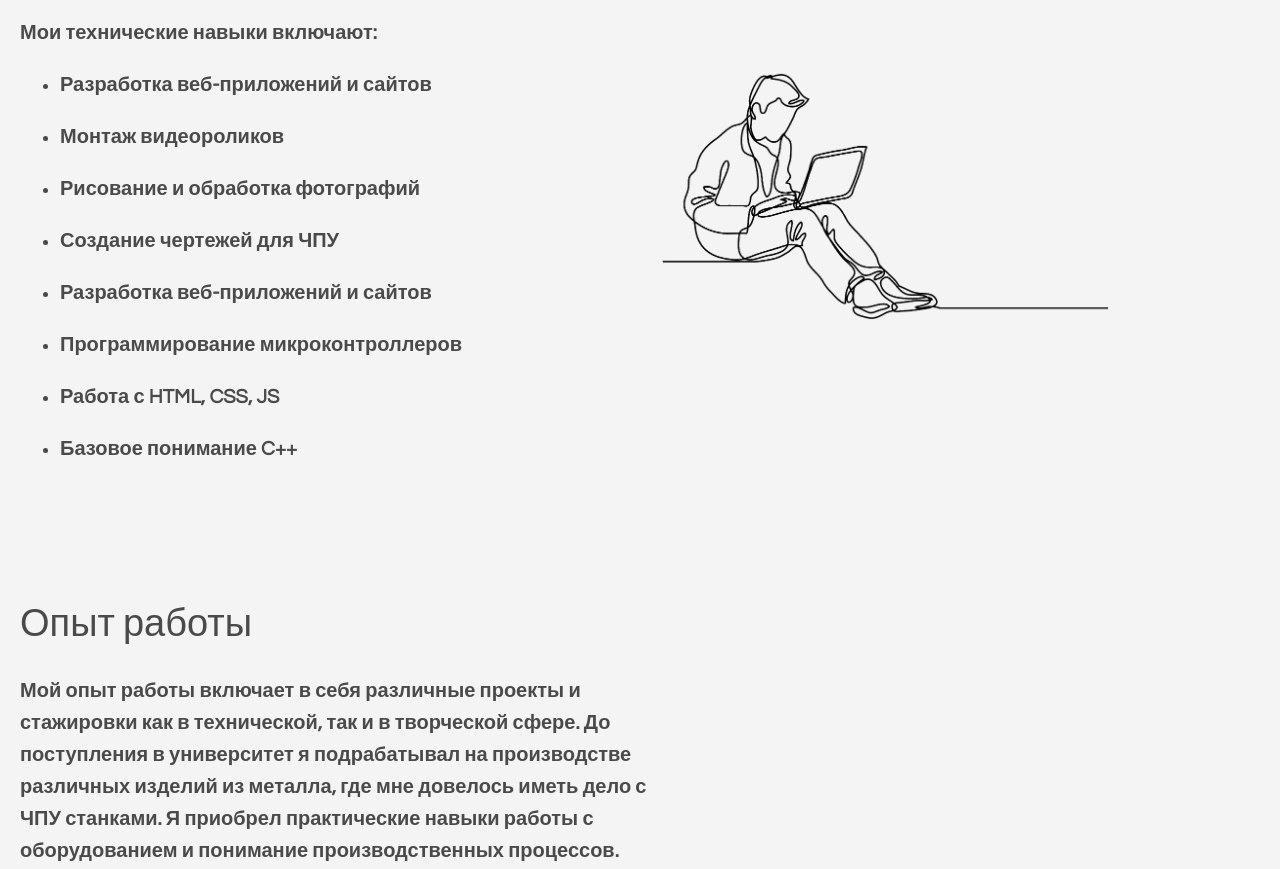
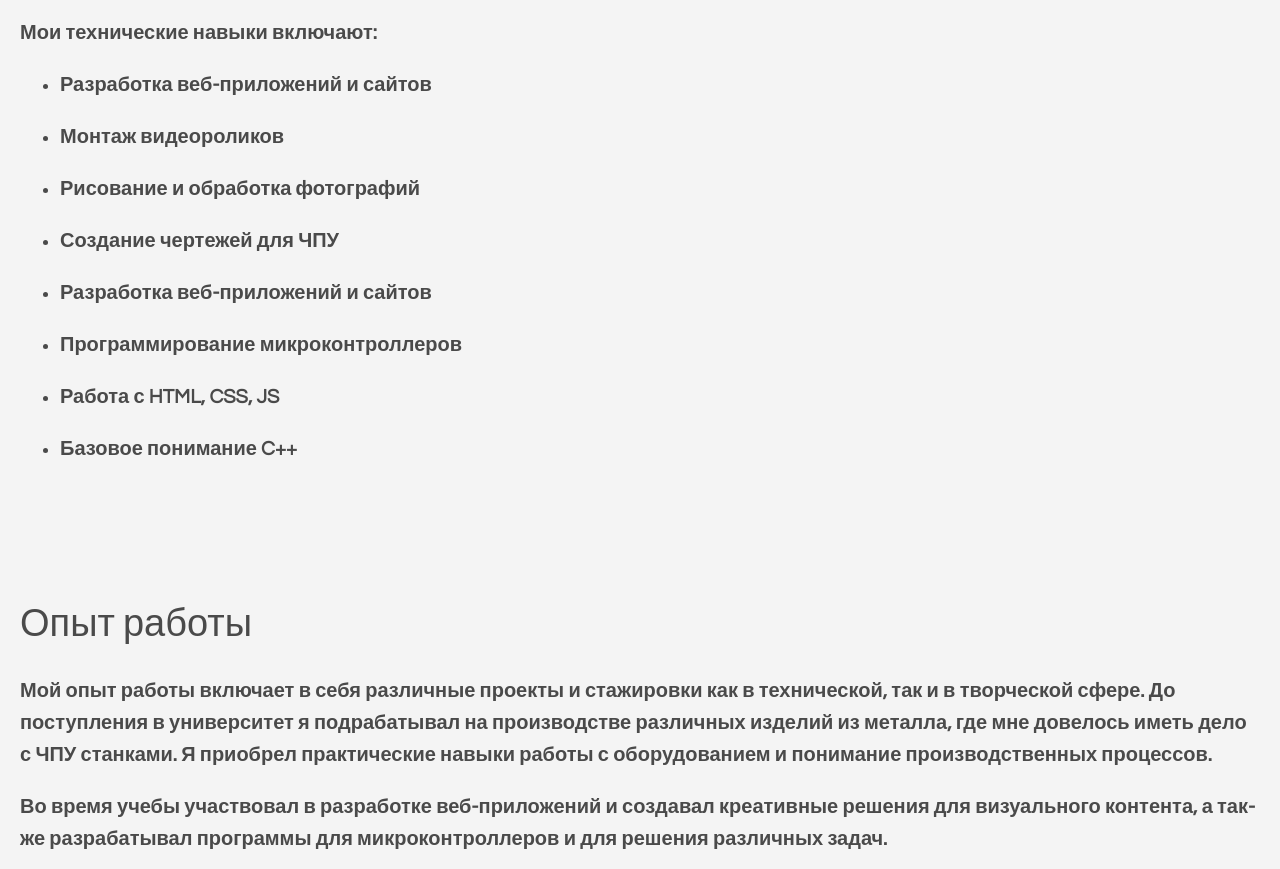
Before and after one commit to Halilof/Haliloff.github.io, a plain HTML site: page index.html in a window 1280 px wide. Shown: the part 2453-3322 px from the top of the page. Drawn offline with Linux system fonts and the light colour scheme; a web font is replaced by a local one.

Commit message:
index.html

```diff
--- a/index.html
+++ b/index.html
@@ -60,7 +60,6 @@
           Обработка данных и автоматизация процессов с внедрением инновационных
           решений не является для меня чем-то неизведанным.&nbsp;</p>
         <p>Мои технические навыки включают:</p>
-				 <img src="man.png" alt="Man" class="skills-image">
 <ul>
       <li>Разработка веб-приложений и сайтов</li>
 	  <li>Монтаж видеороликов</li>
```
